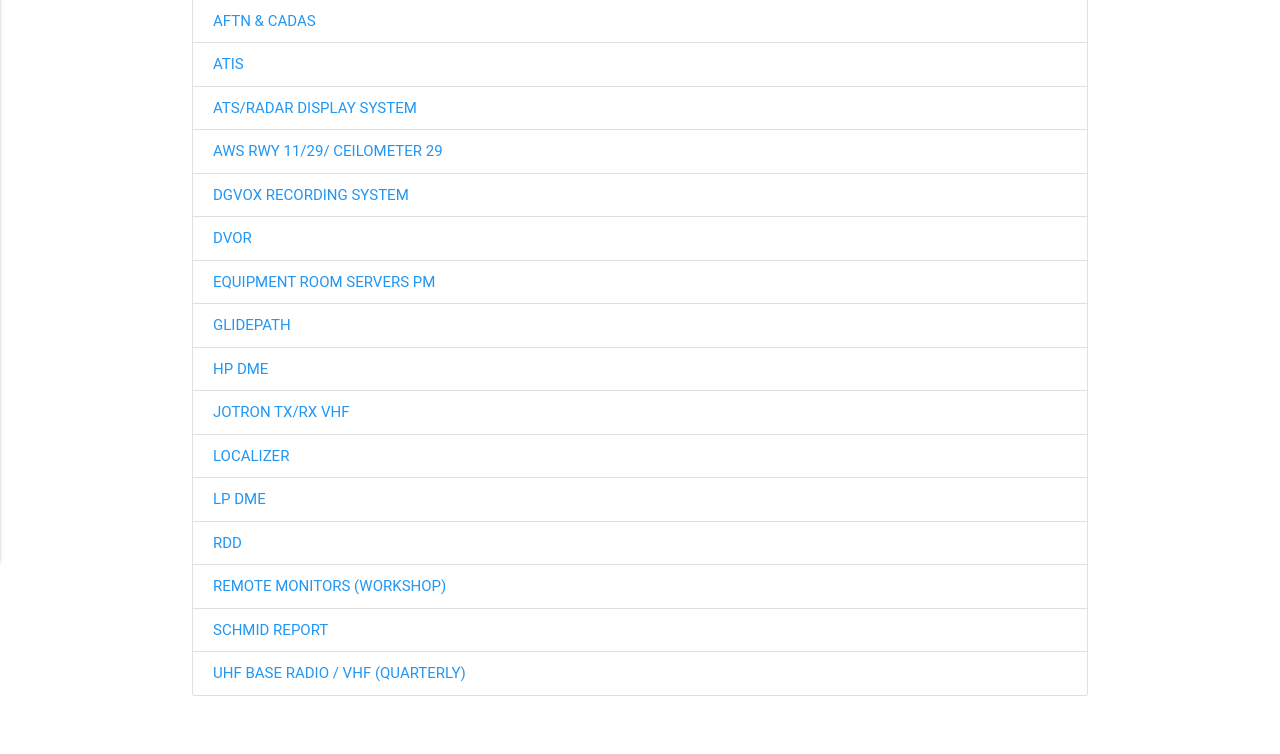
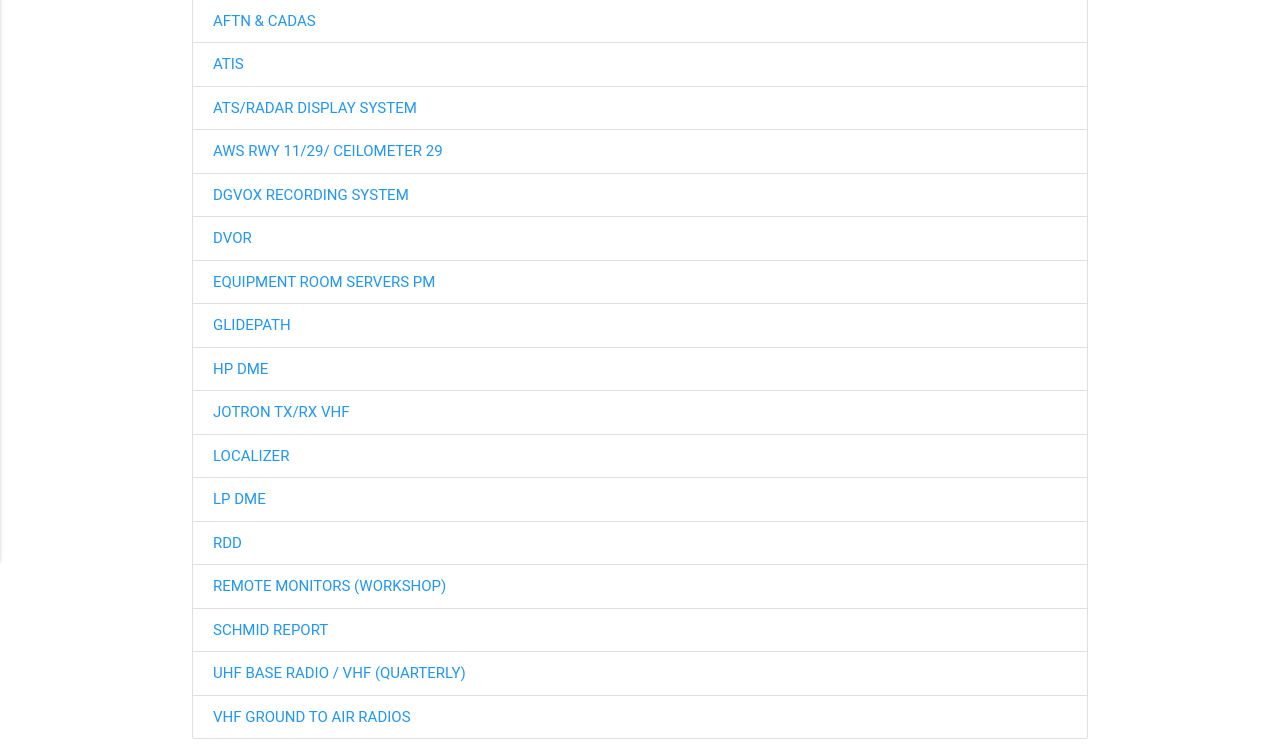
Before and after one commit to henokali1/fans-webportal, a Django app: page /cns_monthly_check/ in a window 1280 px wide. Shown: the part 299-1053 px from the top of the page. Before the commit the page ends 995 px from the top, so only its background shows below. Run offline with Django 3.2, Linux system fonts and the light colour scheme; data that the repository does not hold is empty; some libraries are stand-ins or nearby versions; some web fonts are replaced.

Commit message:
Monthly check urls and view added.

```diff
--- a/cns_monthly_check/templates/cns_monthly_check/cns_monthly_check.html
+++ b/cns_monthly_check/templates/cns_monthly_check/cns_monthly_check.html
@@ -24,22 +24,23 @@
 
     <!-- List of Monthly Check Forms -->
     <div class="collection">
-        <a href="#!" class="collection-item blue-text">AFTN & CADAS</a>
-        <a href="#!" class="collection-item blue-text">ATIS</a>
-        <a href="#!" class="collection-item blue-text">ATS/RADAR DISPLAY SYSTEM</a>
-        <a href="#!" class="collection-item blue-text">AWS RWY 11/29/ CEILOMETER 29</a>
-        <a href="#!" class="collection-item blue-text">DGVOX RECORDING SYSTEM</a>
-        <a href="#!" class="collection-item blue-text">DVOR</a>
-        <a href="#!" class="collection-item blue-text">EQUIPMENT ROOM SERVERS PM</a>
-        <a href="#!" class="collection-item blue-text">GLIDEPATH</a>
-        <a href="#!" class="collection-item blue-text">HP DME</a>
-        <a href="#!" class="collection-item blue-text">JOTRON TX/RX VHF</a>
-        <a href="#!" class="collection-item blue-text">LOCALIZER</a>
-        <a href="#!" class="collection-item blue-text">LP DME</a>
-        <a href="#!" class="collection-item blue-text">RDD</a>
-        <a href="#!" class="collection-item blue-text">REMOTE MONITORS (WORKSHOP)</a>
-        <a href="#!" class="collection-item blue-text">SCHMID REPORT</a>
-        <a href="#!" class="collection-item blue-text">UHF BASE RADIO / VHF (QUARTERLY)</a>
+        <a href="aftn_and_cadas/" class="collection-item blue-text">AFTN & CADAS</a>
+        <a href="atis/" class="collection-item blue-text">ATIS</a>
+        <a href="ats_radar_display_system/" class="collection-item blue-text">ATS/RADAR DISPLAY SYSTEM</a>
+        <a href="aws_rwy_11_29_ceilometer_29/" class="collection-item blue-text">AWS RWY 11/29/ CEILOMETER 29</a>
+        <a href="dgvox_recording_system/" class="collection-item blue-text">DGVOX RECORDING SYSTEM</a>
+        <a href="dvor/" class="collection-item blue-text">DVOR</a>
+        <a href="equipment_room_servers_pm/" class="collection-item blue-text">EQUIPMENT ROOM SERVERS PM</a>
+        <a href="glidepath/" class="collection-item blue-text">GLIDEPATH</a>
+        <a href="hp_dme/" class="collection-item blue-text">HP DME</a>
+        <a href="jotron_tx_rx_vhf/" class="collection-item blue-text">JOTRON TX/RX VHF</a>
+        <a href="localizer/" class="collection-item blue-text">LOCALIZER</a>
+        <a href="lp_dme/" class="collection-item blue-text">LP DME</a>
+        <a href="rdd/" class="collection-item blue-text">RDD</a>
+        <a href="remote_monitors_workshop/" class="collection-item blue-text">REMOTE MONITORS (WORKSHOP)</a>
+        <a href="schmid_report/" class="collection-item blue-text">SCHMID REPORT</a>
+        <a href="uhf_base_radio_vhf/" class="collection-item blue-text">UHF BASE RADIO / VHF (QUARTERLY)</a>
+        <a href="vhf_ground_to_air_radios/" class="collection-item blue-text">VHF GROUND TO AIR RADIOS</a>
     </div>
 </div>
 {% endblock content %}
--- a/cns_monthly_check/urls.py
+++ b/cns_monthly_check/urls.py
@@ -4,5 +4,21 @@ from . import views
 
 urlpatterns = [
     path('', views.cns_monthly_check, name='cns_monthly_check.html'),
+    path('aftn_and_cadas/', views.aftn_and_cadas, name='aftn_and_cadas.html'),
+    path('atis/', views.atis, name='atis.html'),
+    path('ats_radar_display_system/', views.ats_radar_display_system, name='ats_radar_display_system.html'),
+    path('aws_rwy_11_29_ceilometer_29/', views.aws_rwy_11_29_ceilometer_29, name='aws_rwy_11_29_ceilometer_29.html'),
+    path('dgvox_recording_system/', views.dgvox_recording_system, name='dgvox_recording_system.html'),
+    path('dvor/', views.dvor, name='dvor.html'),
+    path('equipment_room_servers_pm/', views.equipment_room_servers_pm, name='equipment_room_servers_pm.html'),
+    path('glidepath/', views.glidepath, name='glidepath.html'),
+    path('hp_dme/', views.hp_dme, name='hp_dme.html'),
+    path('jotron_tx_rx_vhf/', views.jotron_tx_rx_vhf, name='jotron_tx_rx_vhf.html'),
+    path('localizer/', views.localizer, name='localizer.html'),
+    path('lp_dme/', views.lp_dme, name='lp_dme.html'),
+    path('rdd/', views.rdd, name='rdd.html'),
+    path('remote_monitors_workshop/', views.remote_monitors_workshop, name='remote_monitors_workshop.html'),
+    path('schmid_report/', views.schmid_report, name='schmid_report.html'),
+    path('uhf_base_radio_vhf/', views.uhf_base_radio_vhf, name='uhf_base_radio_vhf.html'),
     path('vhf_ground_to_air_radios/', views.vhf_ground_to_air_radios, name='vhf_ground_to_air_radios.html'),
 ]
--- a/cns_monthly_check/views.py
+++ b/cns_monthly_check/views.py
@@ -4,6 +4,70 @@ from django.shortcuts import render
 def cns_monthly_check(request):
     return render(request, 'cns_monthly_check/cns_monthly_check.html')
 
+# aftn_and_cadas
+def aftn_and_cadas(request):
+    return render(request, 'cns_monthly_check/aftn_and_cadas.html')
+
+# atis
+def atis(request):
+    return render(request, 'cns_monthly_check/atis.html')
+
+# ats_radar_display_system
+def ats_radar_display_system(request):
+    return render(request, 'cns_monthly_check/ats_radar_display_system.html')
+
+# ats_radar_display_system
+def aws_rwy_11_29_ceilometer_29(request):
+    return render(request, 'cns_monthly_check/aws_rwy_11_29_ceilometer_29.html')
+
+# dgvox_recording_system
+def dgvox_recording_system(request):
+    return render(request, 'cns_monthly_check/dgvox_recording_system.html')
+
+# dvor
+def dvor(request):
+    return render(request, 'cns_monthly_check/dvor.html')
+
+# equipment_room_servers_pm
+def equipment_room_servers_pm(request):
+    return render(request, 'cns_monthly_check/equipment_room_servers_pm.html')
+
+# glidepath
+def glidepath(request):
+    return render(request, 'cns_monthly_check/glidepath.html')
+
+# hp_dme
+def hp_dme(request):
+    return render(request, 'cns_monthly_check/hp_dme.html')
+
+# jotron_tx_rx_vhf
+def jotron_tx_rx_vhf(request):
+    return render(request, 'cns_monthly_check/jotron_tx_rx_vhf.html')
+
+# localizer
+def localizer(request):
+    return render(request, 'cns_monthly_check/localizer.html')
+
+# lp_dme
+def lp_dme(request):
+    return render(request, 'cns_monthly_check/lp_dme.html')
+
+# rdd
+def rdd(request):
+    return render(request, 'cns_monthly_check/rdd.html')
+
+# remote_monitors_workshop
+def remote_monitors_workshop(request):
+    return render(request, 'cns_monthly_check/remote_monitors_workshop.html')
+
+# schmid_report
+def schmid_report(request):
+    return render(request, 'cns_monthly_check/schmid_report.html')
+
+# uhf_base_radio_vhf
+def uhf_base_radio_vhf(request):
+    return render(request, 'cns_monthly_check/uhf_base_radio_vhf.html')
+
 # vhf_ground_to_air_radios
 def vhf_ground_to_air_radios(request):
     return render(request, 'cns_monthly_check/vhf_ground_to_air_radios.html')
```
Also changed, not shown: cns_monthly_check/templates/cns_monthly_check/equipment_room_servers_pm.html (renamed from cns_monthly_check/templates/cns_monthly_check/equipment_room_servers_pm_(semiannual).html), cns_monthly_check/templates/cns_monthly_check/remote_monitors_workshop.html (renamed from cns_monthly_check/templates/cns_monthly_check/remote_monitors_(workshop).html), 1 other file.
